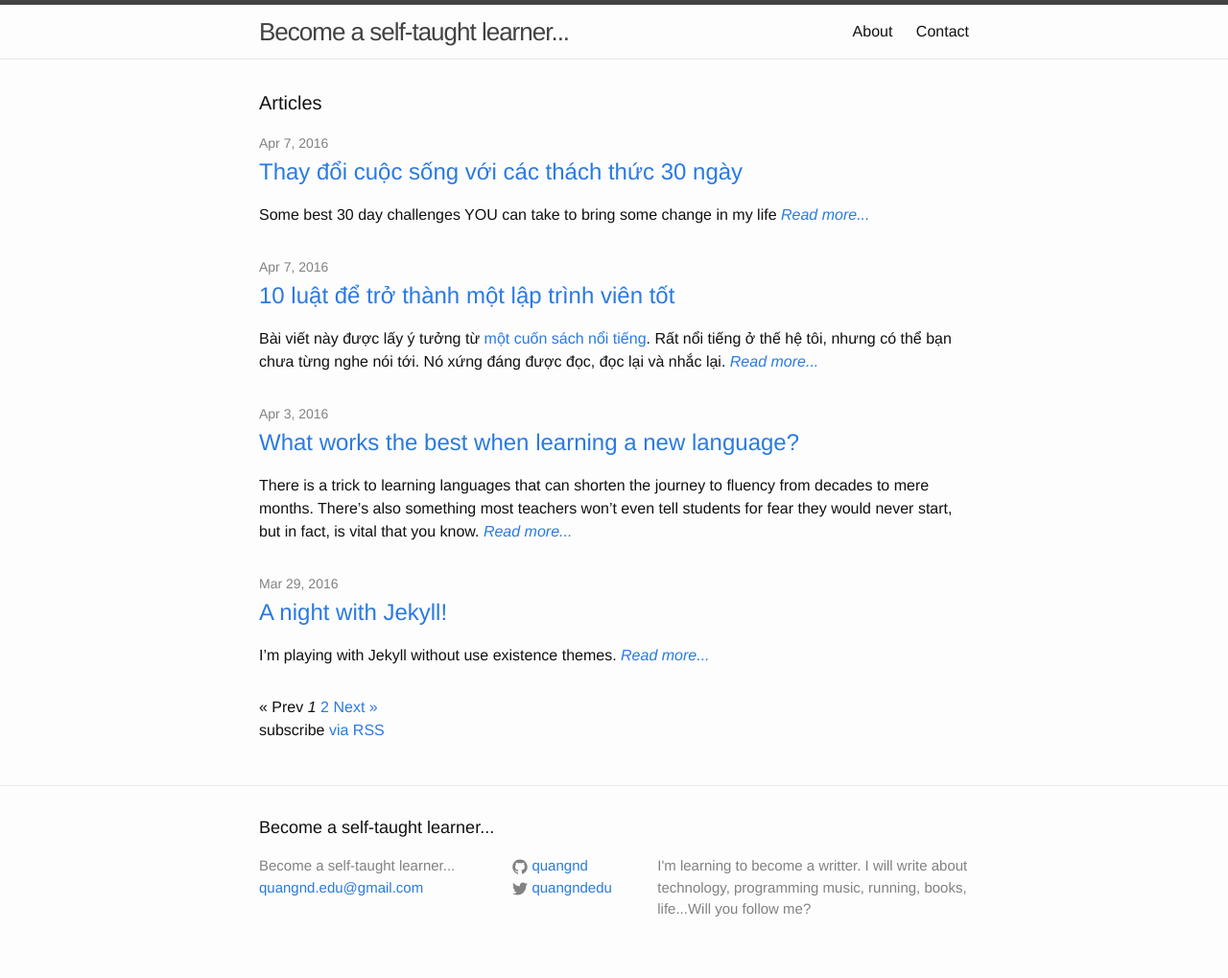
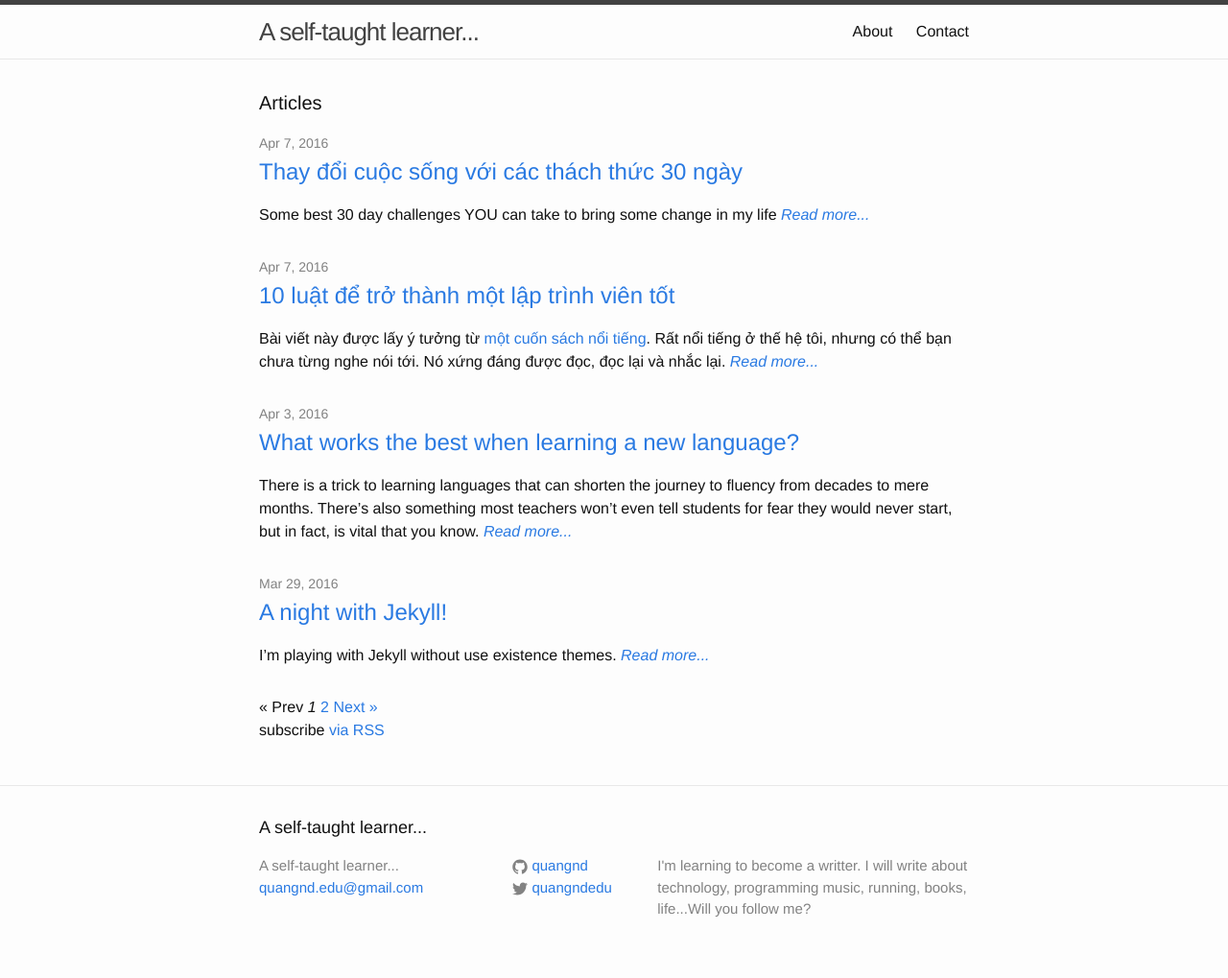
Before and after one commit to quangnd/quangnd.github.io, a Jekyll site: the page built from index.html, in a window 1280 px wide. Shown: the whole page at 96% size. Built offline with Jekyll 4.4.1, drawn with Linux system fonts in a browser that asks for light colours; the list of posts is cut into pages by our own code.

Commit message:
Update blog name

```diff
--- a/_config.yml
+++ b/_config.yml
@@ -6,7 +6,7 @@
 # 'jekyll serve'. If you change this file, please restart the server process.
 
 # Site settings
-title: Become a self-taught learner...
+title: A self-taught learner...
 email: quangnd.edu@gmail.com
 description: > # this means to ignore newlines until "baseurl:"
   I'm learning to become a writter. I will write about technology, programming
```
